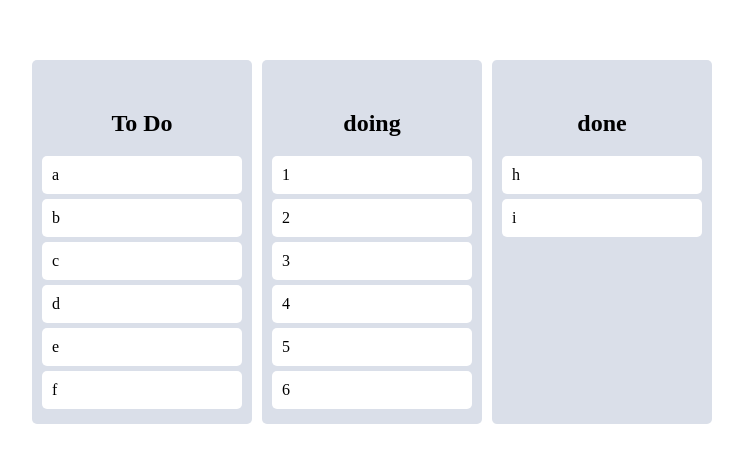
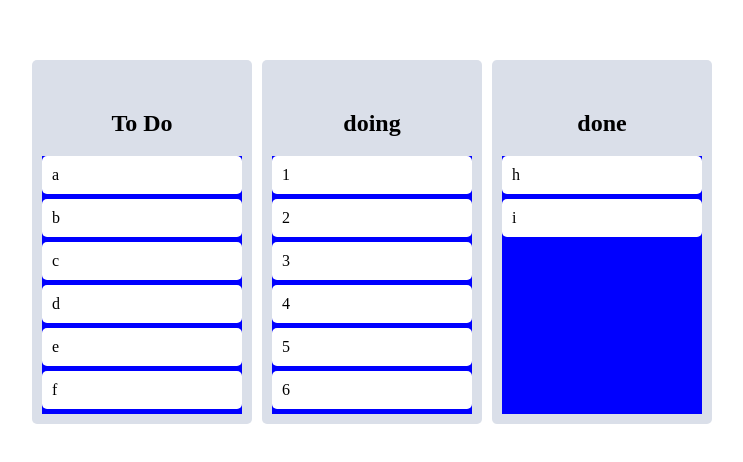
Before and after one commit to jhclass/react_master, a React (Create React App) app: page / in a window 1280 px wide. Shown: the part 166-628 px from the top of the page, without its empty margins (268-1011 px from the left). Built offline with nearby package versions, Linux system fonts and the light colour scheme; some icons are missing.

Commit message:
Update css + rbd : snapshot

```diff
--- a/src/Components/Board.tsx
+++ b/src/Components/Board.tsx
@@ -7,6 +7,8 @@ const Wrapper = styled.div`
  padding:30px 10px 10px 10px;
  border-radius:5px;
  min-height:200px;
+ display:flex;
+ flex-direction:column;
  `;
 interface IBoardProps {
     toDos:string[],
@@ -17,6 +19,11 @@ const Title = styled.h2`
 text-align:Center;
 `;
 
+const Area = styled.div<{isDraggingOver:boolean}>`
+background-color:${props=> props.isDraggingOver?"pink":"blue"};
+flex-grow: 1;
+`;
+
 
 function Board({toDos,boardId}:IBoardProps){
 
@@ -24,14 +31,14 @@ function Board({toDos,boardId}:IBoardProps){
         <Wrapper>
             <Title>{boardId}</Title>
             <Droppable droppableId={boardId}>
-                {(magic)=>
-                <div ref={magic.innerRef} {...magic.droppableProps}>{/**draggableId는 고유해야한다. draggableId와 key의 값은 동일해야한다 */}
+                {(magic, snapshot)=>
+                <Area isDraggingOver={snapshot.isDraggingOver} ref={magic.innerRef} {...magic.droppableProps}>{/**draggableId는 고유해야한다. draggableId와 key의 값은 동일해야한다 */}
                     {toDos.map((toDo,index)=>
                     <DraggableCard key={toDo} toDo={toDo} index={index}/>
                     )}
 
                     {magic.placeholder} {/*위치가 중요 Droppable과 Draggable의 사이! */}
-                </div>
+                </Area>
                 }
 
 
```
